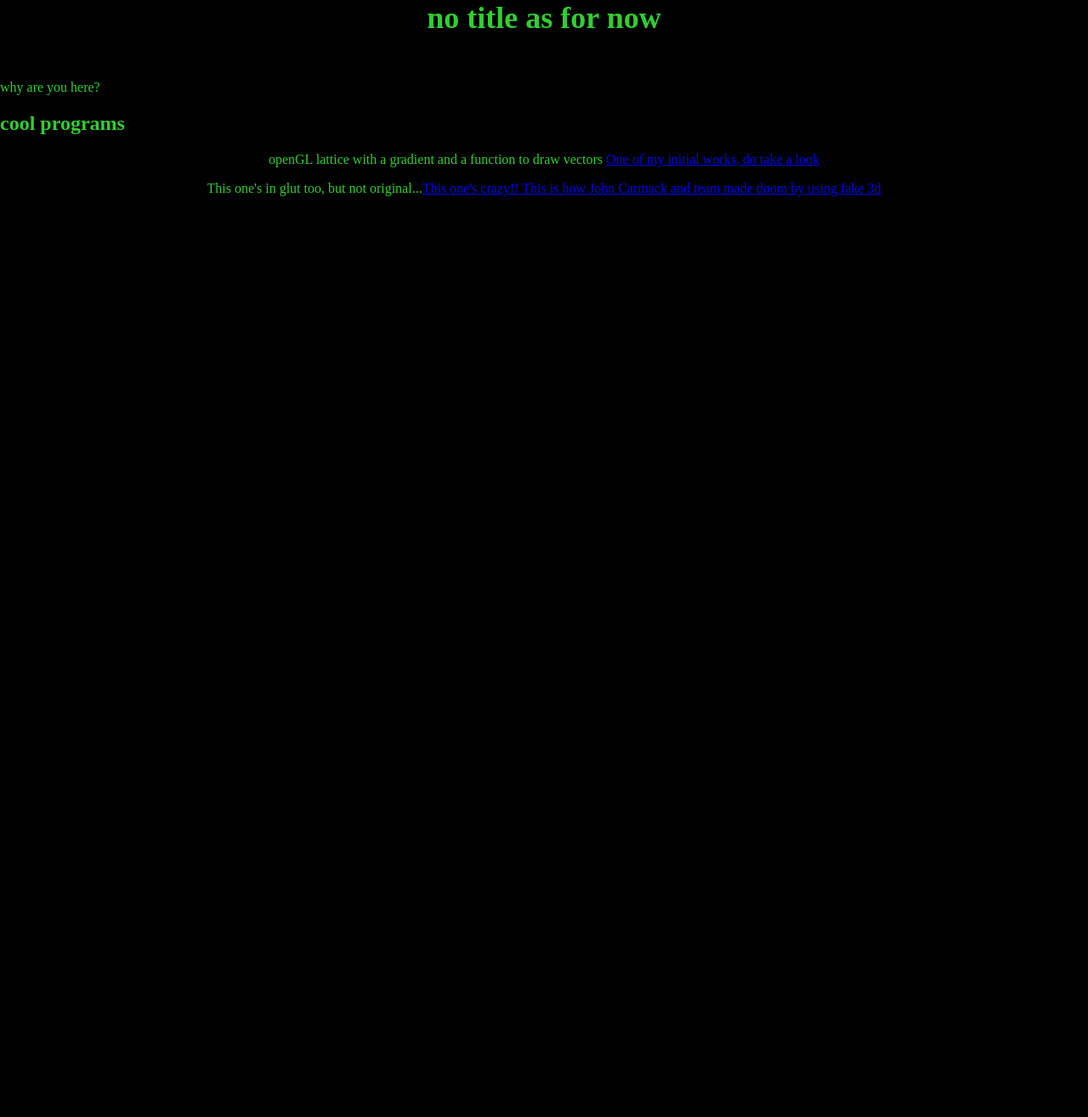
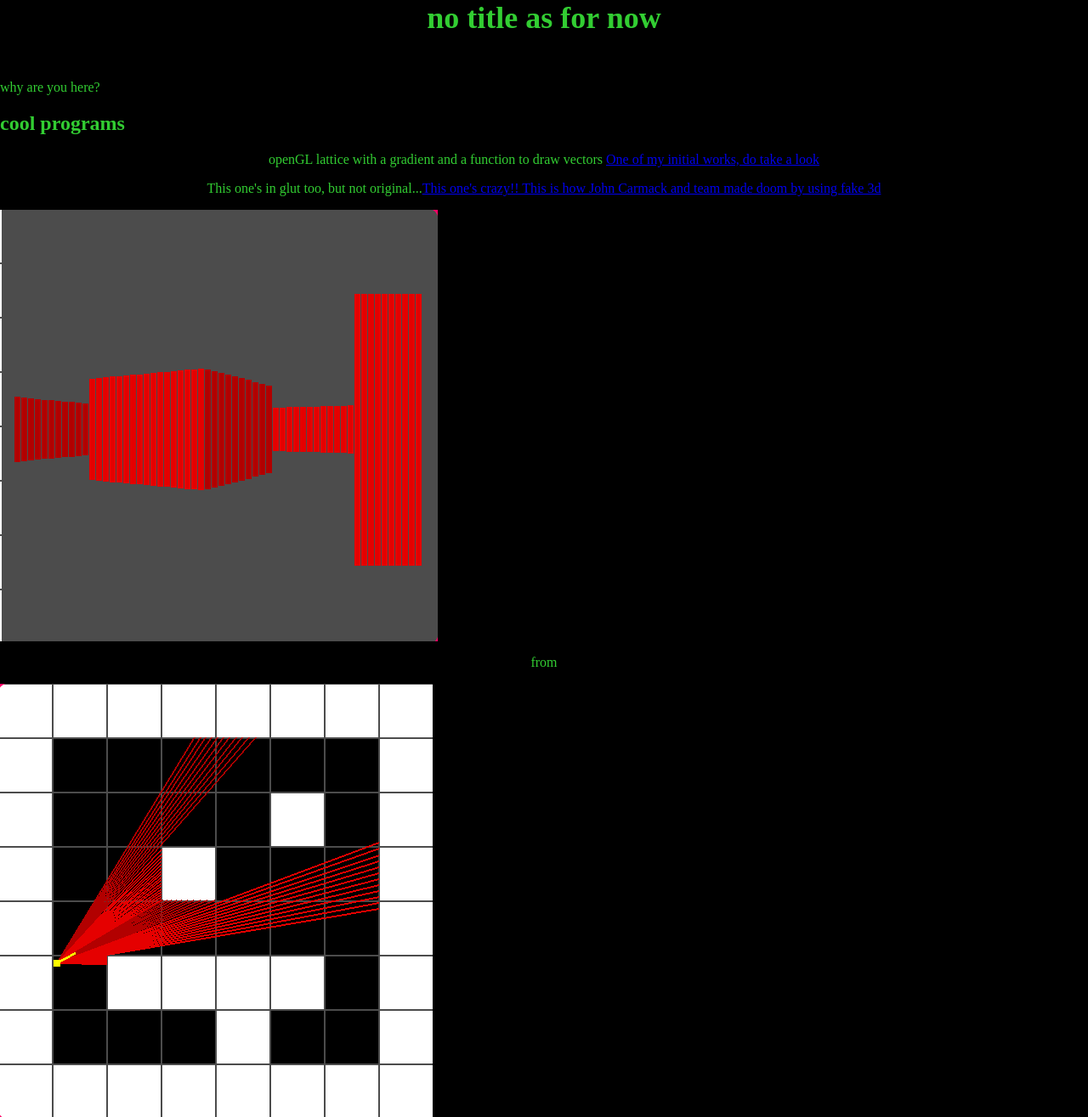
Before and after one commit to bhu103/swiss-army-katana, a plain HTML site: page index.html in a window 1280 px wide. Shown: the whole page at 85% size. Before the commit the page ends 800 px from the top, so only its background shows below. Drawn offline with Linux system fonts and the light colour scheme.

Commit message:
imagessss letss gooo

```diff
--- a/index.html
+++ b/index.html
@@ -10,6 +10,8 @@
     <h2> cool programs </h2>
       <p align="center"> openGL lattice with a gradient and a function to draw vectors <a href="https://github.com/bhu103/swiss-army-katana/blob/main/lattice_opengl.cpp">One of my initial works, do take a look</a></p>
       <p align="center"> This one's in glut too, but not original...<a href="https://github.com/bhu103/swiss-army-katana/blob/main/doom_mk1.c">This one's crazy!! This is how John Carmack and team made doom by using fake 3d</a></p>
-
+      <img src="pages-resources/doom-mk1-3dView.png" align="center">
+      <p align = "center"> from </p>
+      <img src="pages-resources/doom-mk1-topView.png" align="center">
 	</body>
 </html>
```
Also changed, not shown: pages-resources/doom-mk1-3dView.png (added), pages-resources/doom-mk1-topView.png (added).
